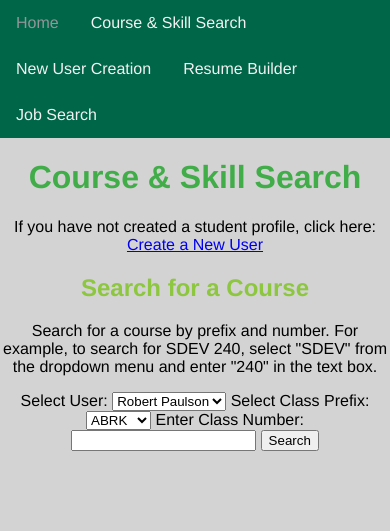
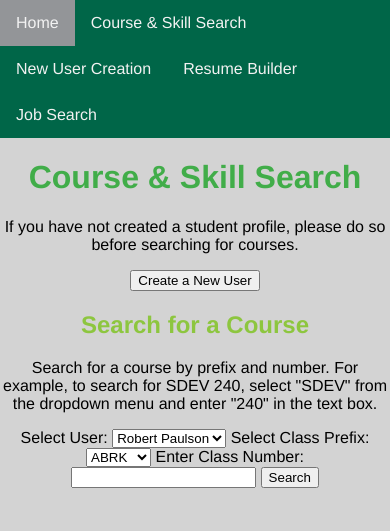
Before and after one commit to Rpeglow/The-Blue-Team, a Django app: page /classtracker/ in a window 390 px wide. Shown: the top 531 px of the page. Run offline with Django 3.2, Linux system fonts and the light colour scheme; data comes from the database, SQL or seed files in the repository.

Commit message:
Formatting moblie, phone format, placeholdertext

```diff
--- a/ClassTracker/templates/class_tracker.html
+++ b/ClassTracker/templates/class_tracker.html
@@ -13,7 +13,8 @@ Course & Skill Search
 </head>
 <body>
     <h1>Course & Skill Search</h1>
-    <p>If you have not created a student profile, click here: <a href="/newuser/">Create a New User</a></p>
+    <p>If you have not created a student profile, please do so before searching for courses.</p>
+    <button onclick="window.location.href='/newuser/'">Create a New User</button>
 
     <h2>Search for a Course</h2>
     <p>Search for a course by prefix and number. For example, to search for SDEV 240, select "SDEV" from the dropdown menu and enter "240" in the text box.</p>
--- a/UserInfo/forms.py
+++ b/UserInfo/forms.py
@@ -60,3 +60,6 @@ class UserInformationForm(forms.ModelForm):
     class Meta:
         model = UserInformation
         fields = '__all__'
+        widgets = {
+            'tagline': forms.Textarea(attrs={'placeholder': 'Turning Bytes into Opportunities...'}),
+        }
--- a/course_entry/templates/base.html
+++ b/course_entry/templates/base.html
@@ -2,8 +2,8 @@
 <html>
 <head>
     <style>
+        /* Common styles for both mobile and desktop */
         body {
-
             background-color: #D3D3D3;
             font-family: Engschrift, "Helvetica Neue", Helvetica, Arial, sans-serif;
             text-align: center;
@@ -17,16 +17,10 @@
             color: #8dc63f;
             text-align: center;
         }
-
-
-
-
-        /* Styles for the navigation bar */
         .navbar {
             background-color: #006648;
             overflow: hidden;
         }
-
         .navbar a {
             float: left;
             display: block;
@@ -35,12 +29,9 @@
             padding: 14px 16px;
             text-decoration: none;
         }
-
         .navbar a:hover {
-            color: #939598;
+            background-color: #939598;
         }
-
-        /* Styles for the footer */
         .footer {
             position: fixed;
             left: 0;
@@ -51,14 +42,20 @@
             text-align: center;
             padding: 1px 0;
         }
-
-        /* Styles for the content */
         .content {
             padding-bottom: 75px;
+        }
 
+        /* Styles for mobile devices */
+        @media only screen and (max-width: 600px) {
+            /* Add your mobile-specific styles here */
+        }
+
+        /* Styles for desktop devices */
+        @media only screen and (min-width: 601px) {
+            /* Add your desktop-specific styles here */
         }
     </style>
-
 
     <title>{% block title %}{% endblock %}</title>
 </head>
@@ -70,7 +67,6 @@
         <a href="{% url 'user_info_form' %}">New User Creation</a>
         <a href="{% url 'resume_builder' %}">Resume Builder</a>
         <a href="{% url 'job_search' %}">Job Search</a>
-
     </div>
 
     <div class="content">
```
Also changed, not shown: UserInfo/templates/user_info_form.html (+12 -0 lines). Lines whose indentation alone changed are shown as unchanged.
